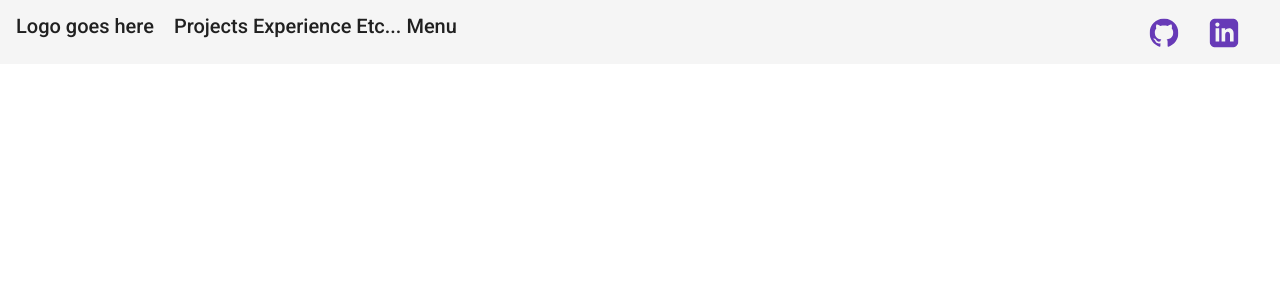
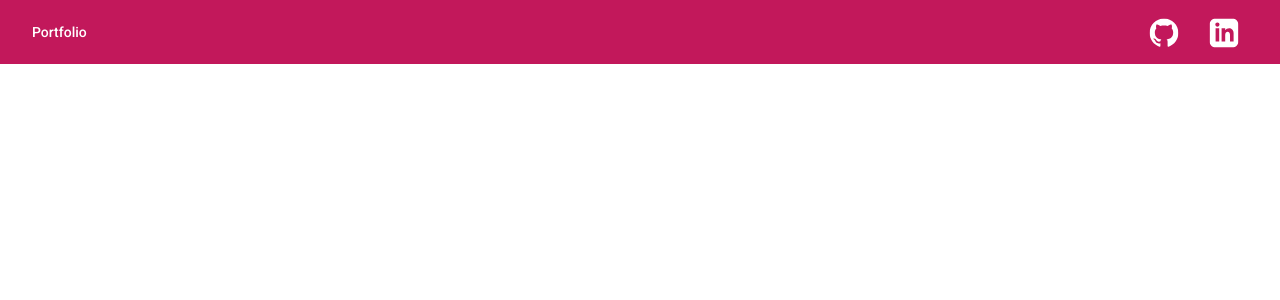
Before and after one commit to seanpeel/portfolio, an Angular app: page / in a window 1280 px wide. Shown: the top 300 px of the page. Built offline with nearby package versions, Linux system fonts and the light colour scheme.

Commit message:
Themes, Header, Icon Buttons + Rebuild

```diff
--- a/angular.json
+++ b/angular.json
@@ -31,7 +31,7 @@
               "src/assets"
             ],
             "styles": [
-              "./node_modules/@angular/material/prebuilt-themes/deeppurple-amber.css",
+              "./node_modules/@angular/material/prebuilt-themes/pink-bluegrey.css",
               "src/styles.scss"
             ],
             "scripts": []
@@ -100,7 +100,7 @@
               "src/assets"
             ],
             "styles": [
-              "./node_modules/@angular/material/prebuilt-themes/deeppurple-amber.css",
+              "./node_modules/@angular/material/prebuilt-themes/pink-bluegrey.css",
               "src/styles.scss"
             ],
             "scripts": []
--- a/src/app/app.component.html
+++ b/src/app/app.component.html
@@ -1 +1 @@
-<app-navbar></app-navbar>
+<app-navbar class="header"></app-navbar>
--- a/src/app/navbar/navbar.component.html
+++ b/src/app/navbar/navbar.component.html
@@ -1,13 +1,11 @@
-<mat-toolbar>
-  <p>Logo goes here</p>
-  <span style="padding-right: 20px"></span>
-  <p>Projects Experience Etc... Menu</p>
+<mat-toolbar color="primary">
+  <button mat-button>Portfolio</button>
   <span class="spacer"></span>
   <div class="social-btn-group" role="group" aria-label="Social Icons">
-    <button class="social-btn" mat-icon-button color="primary" (click)="openWindow(githubUrl)">
+    <button mat-icon-button class="social-btn" (click)="openWindow(githubUrl)">
       <mat-icon svgIcon="github" class="social-icon" aria-hidden="false" aria-label="Github"></mat-icon>
     </button>
-    <button class="social-btn" mat-icon-button color="primary" (click)="openWindow(linkedinUrl)">
+    <button mat-icon-button class="social-btn" (click)="openWindow(linkedinUrl)">
       <mat-icon svgIcon="linkedin" class="social-icon" aria-hidden="false" aria-label="LinkedIn"></mat-icon>
     </button>
   </div>
--- a/src/app/navbar/navbar.component.scss
+++ b/src/app/navbar/navbar.component.scss
@@ -8,4 +8,5 @@
 
 .social-btn {
   margin-right: 20px;
+  color: "basic";
 }
--- a/src/styles.scss
+++ b/src/styles.scss
@@ -1,5 +1,8 @@
-/* You can add global styles to this file, and also import other style files */
-@import '~@angular/material/prebuilt-themes/deeppurple-amber.css';
+// /* You can add global styles to this file, and also import other style files */
+@import '~@angular/material/theming';
+
+// box-shadow: 0 3px 5px -1px #0003, 0 6px 10px #00000024, 0 1px 18px #0000001f;
 
 html, body { height: 100%; }
 body { margin: 0; font-family: Roboto, "Helvetica Neue", sans-serif; }
+#header {box-shadow: 0 3px 5px -1px #0003, 0 6px 10px #00000024, 0 1px 18px #0000001f;}
```
Also changed, not shown: package.json (+9 -9 lines), 7 other files (tests, documents, lock files or other folders).
